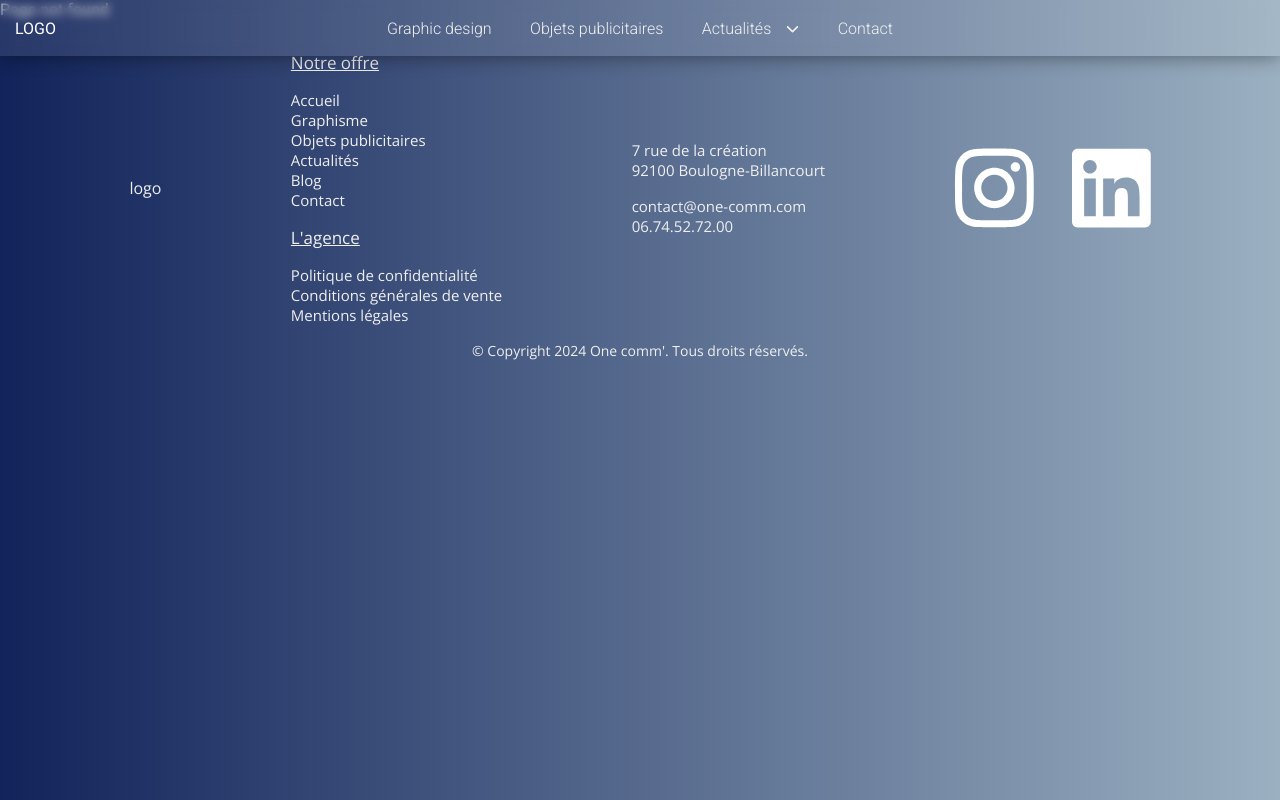
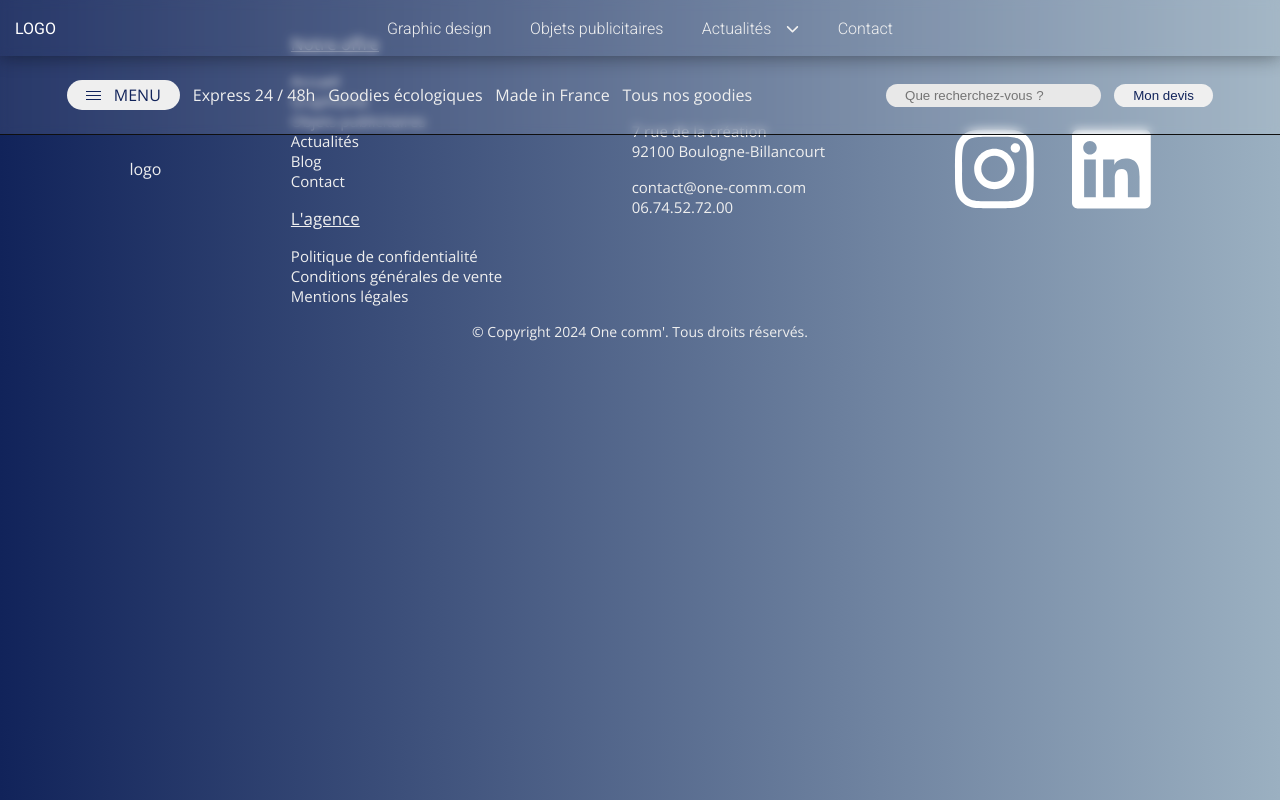
Before and after one commit to Scharlyopitz/One-comm, a React (Vite) app: page /objetsPublicitaires/1/1 in a window 1280 px wide. Built offline with nearby package versions, Linux system fonts and the light colour scheme.

Commit message:
Ajout Page produit et route

```diff
--- a/src/App.jsx
+++ b/src/App.jsx
@@ -14,6 +14,7 @@ import PolitiqueDeConfidentialité from "./pages/PolitiqueDeConfidentialité";
 import ConditionsGenerales from "./pages/ConditionsGenerales";
 import Categorie from "./pages/Categorie";
 import Error from "./pages/Error";
+import Product from "./pages/Product";
 
 function App() {
   const Contacts = {
@@ -48,6 +49,10 @@ function App() {
           element={<PolitiqueDeConfidentialité />}
         />
         <Route path="/objetsPublicitaires/:categorie" element={<Categorie />} />
+        <Route
+          path="/objetsPublicitaires/:categorie/:product"
+          element={<Product />}
+        />
       </Routes>
       <Footer Contacts={Contacts} />
     </>
--- /dev/null
+++ b/src/pages/Product.jsx
@@ -0,0 +1,9 @@
+import NavOP from "../components/ObjetsPublicitaires/NavOP";
+
+export default function Product() {
+  return (
+    <main>
+      <NavOP />
+    </main>
+  );
+}
```
